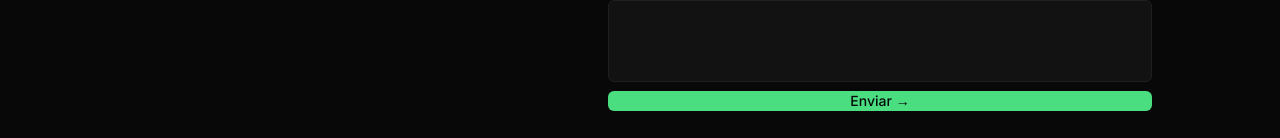
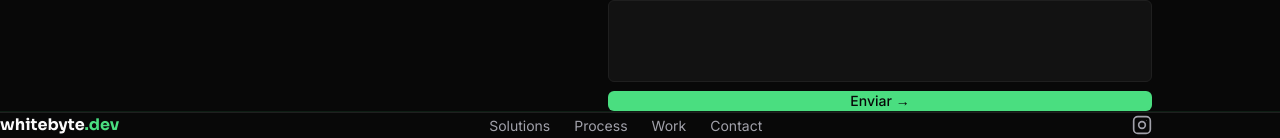
Before and after one commit to whitebyte-dev/whitebyte-next, a Next.js app: page / in a window 1280 px wide. Shown: the part 1821-1959 px from the top of the page. Before the commit the page ends 1933 px from the top, so only its background shows below. Built offline with nearby package versions, Linux system fonts and the light colour scheme.

Commit message:
feat: add Footer, final page assembly, sitemap and robots

```diff
--- a/app/page.tsx
+++ b/app/page.tsx
@@ -1,4 +1,5 @@
 import { Navbar } from "@/components/layout/Navbar"
+import { Footer } from "@/components/layout/Footer"
 import { Hero } from "@/components/sections/Hero"
 import { Solutions } from "@/components/sections/Solutions"
 import { Process } from "@/components/sections/Process"
@@ -16,6 +17,7 @@ export default function Home() {
         <Portfolio />
         <Contact />
       </main>
+      <Footer />
     </>
   )
 }
--- /dev/null
+++ b/app/robots.ts
@@ -0,0 +1,8 @@
+import { MetadataRoute } from "next"
+
+export default function robots(): MetadataRoute.Robots {
+  return {
+    rules: { userAgent: "*", allow: "/" },
+    sitemap: "https://whitebyte.dev/sitemap.xml",
+  }
+}
--- /dev/null
+++ b/app/sitemap.ts
@@ -0,0 +1,12 @@
+import { MetadataRoute } from "next"
+
+export default function sitemap(): MetadataRoute.Sitemap {
+  return [
+    {
+      url: "https://whitebyte.dev",
+      lastModified: new Date(),
+      changeFrequency: "monthly",
+      priority: 1,
+    },
+  ]
+}
--- /dev/null
+++ b/components/layout/Footer.tsx
@@ -0,0 +1,71 @@
+import Link from "next/link"
+import content from "@/lib/content/es.json"
+
+const sectionIds = ["solutions", "process", "work", "contact"]
+
+function InstagramIcon({ size = 20 }: { size?: number }) {
+  return (
+    <svg
+      width={size}
+      height={size}
+      viewBox="0 0 24 24"
+      fill="none"
+      stroke="currentColor"
+      strokeWidth="2"
+      strokeLinecap="round"
+      strokeLinejoin="round"
+      aria-hidden="true"
+    >
+      <rect x="2" y="2" width="20" height="20" rx="5" ry="5" />
+      <circle cx="12" cy="12" r="4" />
+      <circle cx="17.5" cy="6.5" r="0.5" fill="currentColor" stroke="none" />
+    </svg>
+  )
+}
+
+export function Footer() {
+  return (
+    <footer className="border-t border-border shadow-[0_-1px_0_hsl(142_69%_58%_/_0.1)]">
+      <div className="mx-auto max-w-6xl px-6 py-10">
+        <div className="flex flex-col items-center gap-6 md:flex-row md:justify-between">
+          {/* Logo */}
+          <Link href="/" className="font-display text-base font-bold text-text-primary">
+            whitebyte<span className="text-accent">.dev</span>
+          </Link>
+
+          {/* Links */}
+          <nav aria-label="Footer navigation">
+            <ul className="flex flex-wrap justify-center gap-6">
+              {content.footer.links.map((label, i) => (
+                <li key={label}>
+                  <a
+                    href={`#${sectionIds[i]}`}
+                    className="text-sm text-text-secondary transition-colors hover:text-text-primary"
+                  >
+                    {label}
+                  </a>
+                </li>
+              ))}
+            </ul>
+          </nav>
+
+          {/* Instagram */}
+          <a
+            href="https://instagram.com/whitebyte.dev"
+            target="_blank"
+            rel="noopener noreferrer"
+            aria-label="Instagram de Whitebyte"
+            className="text-text-secondary transition-colors hover:text-accent"
+          >
+            <InstagramIcon size={20} />
+          </a>
+        </div>
+
+        {/* Copyright */}
+        <p className="mt-8 text-center text-xs text-text-muted">
+          {content.footer.copyright}
+        </p>
+      </div>
+    </footer>
+  )
+}
```
